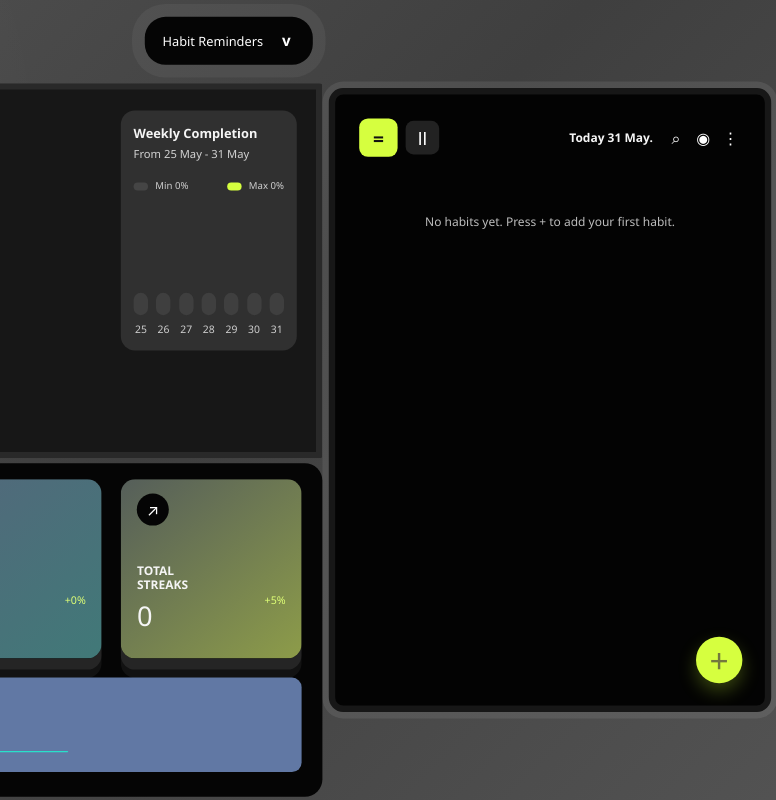
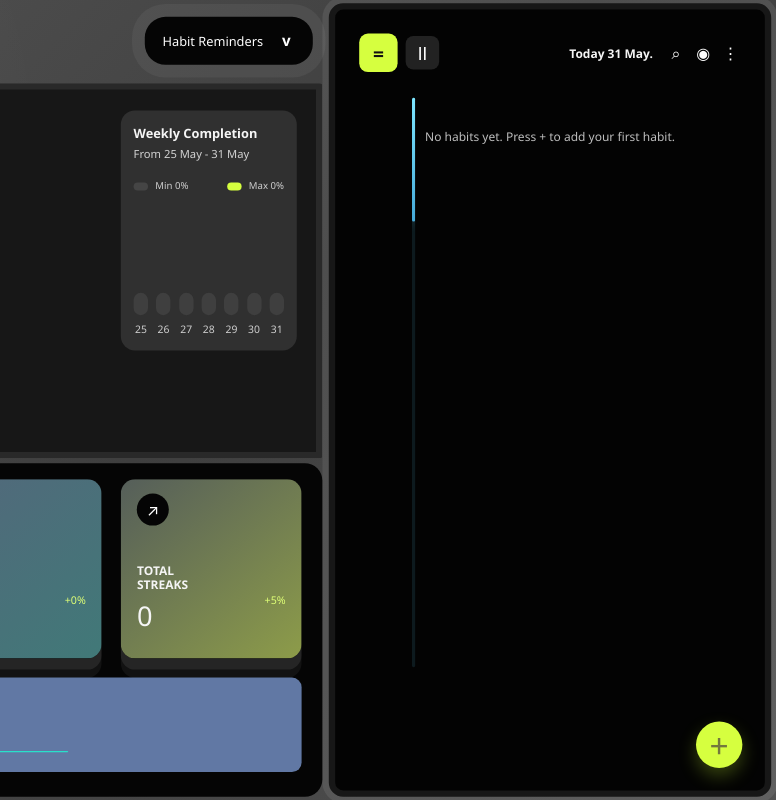
Before and after one commit to ravv06/habbit-tracker, a plain HTML site: page index.html in a window 1280 px wide. Shown: the top 800 px of the page, 504-1280 px from the left. Drawn offline with Linux system fonts and the light colour scheme.

Commit message:
Update styles.css

```diff
--- a/styles.css
+++ b/styles.css
@@ -48,6 +48,7 @@ button {
   margin: 0 auto;
   display: grid;
   grid-template-columns: minmax(0, 65fr) minmax(430px, 35fr);
+  grid-template-rows: minmax(0, 1fr);
   gap: 8px;
   align-items: stretch;
   padding: 4px 6px;
@@ -469,15 +470,19 @@ button {
 }
 
 .phone-panel {
+  grid-column: 2;
+  grid-row: 1;
+  align-self: stretch;
   display: grid;
-  place-items: center;
+  align-items: stretch;
+  justify-items: center;
   min-width: 0;
   min-height: 0;
 }
 
 .phone-frame {
   width: 100%;
-  height: calc(100vh - 20px);
+  height: 100%;
   min-height: 0;
   position: relative;
   overflow: hidden;
@@ -570,6 +575,7 @@ button {
 
 .timeline {
   height: calc(100% - 92px);
+  position: relative;
   padding: 30px 0 86px;
   overflow: auto;
   scrollbar-width: none;
@@ -585,6 +591,7 @@ button {
   align-items: center;
   min-height: 92px;
   position: relative;
+  z-index: 1;
 }
 
 .task-row::before {
@@ -602,6 +609,31 @@ button {
   padding-top: 0;
   color: #a5a5a5;
   font-size: 11px;
+  line-height: 1.25;
+}
+
+.time-progress {
+  position: absolute;
+  left: 66px;
+  top: 30px;
+  bottom: 86px;
+  width: 4px;
+  border-radius: 999px;
+  background: rgba(83, 189, 217, 0.12);
+  overflow: hidden;
+  pointer-events: none;
+}
+
+.time-progress span {
+  position: absolute;
+  left: 0;
+  right: 0;
+  top: 0;
+  height: 0;
+  border-radius: inherit;
+  background: linear-gradient(180deg, #7de6ff, #45a9d8);
+  box-shadow: 0 0 16px rgba(125, 230, 255, 0.6);
+  transition: height 0.8s ease;
 }
 
 .task-pill {
@@ -848,6 +880,11 @@ button {
     padding: 14px 0 28px;
   }
 
+  .phone-panel {
+    grid-column: auto;
+    grid-row: auto;
+  }
+
   .stats-panel {
     display: block;
   }
```
